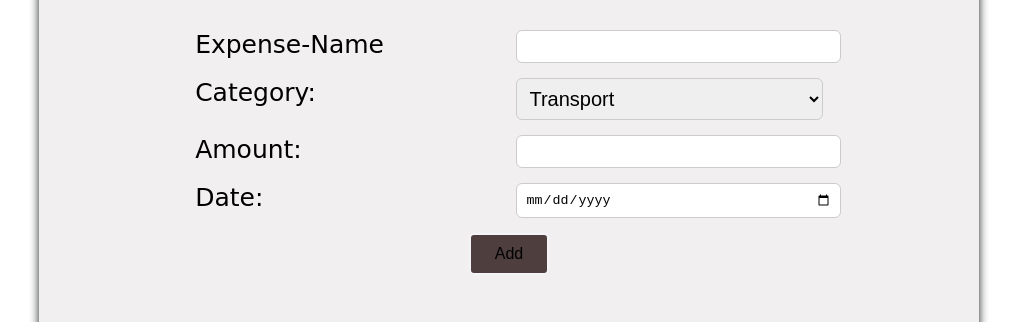
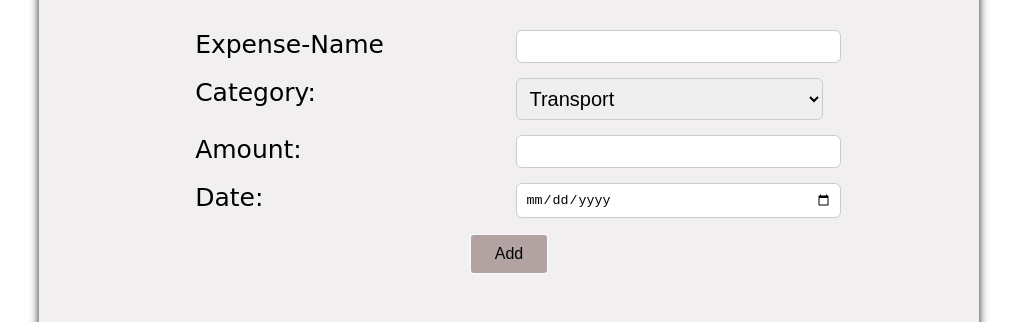
Before and after one commit to reshmayadav40/Expenses-Tracker, a plain HTML site: page index.html in a window 1280 px wide. In both pictures the pointer is over the button "Add". Shown: the part 170-492 px from the top of the page, without its empty margins (131-1148 px from the left). Drawn offline with Linux system fonts and the light colour scheme.

Commit message:
Update style.css

```diff
--- a/style.css
+++ b/style.css
@@ -136,7 +136,7 @@ th, td {
 }
 
 #add-btn:hover, .clearall button:hover {
-    background-color: rgb(78, 62, 62);
+    background-color: rgb(178, 162, 162);
 }
 
 @media (max-width: 600px) {
```
